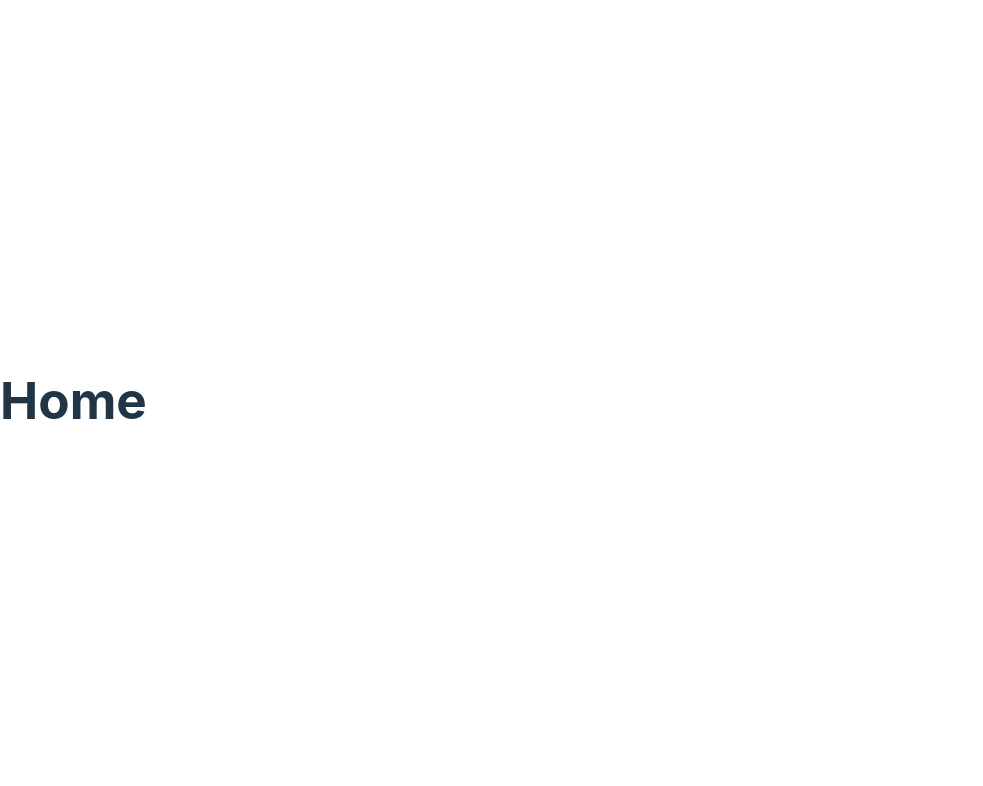
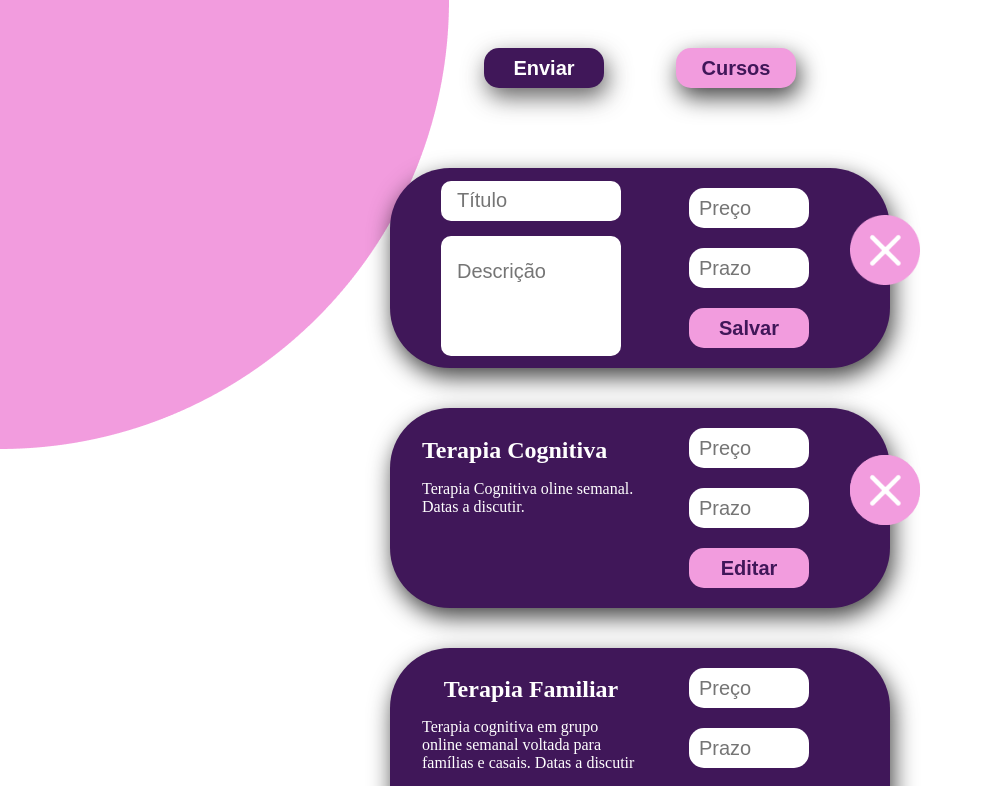
Before and after one commit to DemoDay-Group04/projeto-ama, a React (Vite) app in the folder ama-app/: page / in a window 1280 px wide. Shown: the top 786 px of the page, without its empty margins (0-983 px from the left). Built offline with nearby package versions, Linux system fonts and the light colour scheme.

Commit message:
tela card de serviços

```diff
--- /dev/null
+++ b/ama-app/src/Pages/Card/cardin.modules.css
@@ -0,0 +1,123 @@
+* {
+    box-sizing: border-box;
+    margin: 0;
+    padding: 0;
+}
+
+.card-main {
+    display: flex;
+    width: 80vw;
+    justify-content: space-around;
+    flex-wrap: wrap;
+    gap: 40px;
+}
+
+.card{
+   background-color: #401759;
+    width: 500px;
+    height: 200px;
+    display: flex;
+    justify-content: space-around;
+    padding: 0 2rem;
+    border-radius: 60px;
+    box-shadow: 3px 9px 23px 0px rgba(0,0,0,0.75);
+
+}
+
+.esquerda {
+    width: 50%;
+    display: flex;
+    flex-direction: column;
+    align-items: center;
+    justify-content: center;
+    gap: 15px;
+
+
+}
+
+.esquerda input {
+    width: 180px;
+    height: 40px;
+    padding: 1rem;
+}
+
+.esquerda .descricao {
+    height: 120px;
+    padding-bottom: 4rem;
+}
+
+.direita {
+    width: 50%;
+    display: flex;
+    flex-direction: column;
+    align-items: center;
+    justify-content: center;
+    gap: 20px;
+}
+
+.direita input, button {
+    width: 120px;
+    height: 40px;
+    border: none;
+    border-radius: 15px;
+}
+
+.direita button {
+    background-color: #F29CDE;
+    font-size: 20px;
+    font-weight: bold;
+    color: #401759;
+
+
+}
+
+.direita button:hover {
+    cursor: pointer;
+}
+
+
+
+input {
+    height: 25px;
+    width: 120px;
+    border: none;
+    border-radius: 10px;
+    padding-left: 10px;
+    font-size: 20px;
+}
+.texto_ama{
+    color: white;
+    padding-bottom: 1rem;
+}
+.terapia{
+    color: white;
+    padding-bottom: 4rem;
+
+}
+
+.familia{
+    color: white;
+    padding-bottom: rem;
+}
+.texto_familia{
+    color: white;
+    padding-bottom: 3rem;
+}
+
+.psico{
+    color: white;
+
+}
+.etica{
+    color: white;
+}
+.fechar_card{
+    position: absolute;
+    margin-left: 490px;
+    width: 70px;
+    margin-bottom: 80px;
+  bottom: 195px;
+}
+.topo{
+    bottom: 435px;
+}
--- /dev/null
+++ b/ama-app/src/Pages/Card/index.jsx
@@ -0,0 +1,125 @@
+import '../Card/cardin.modules.css';
+import fechar from '../Servicos/Image/fechar.png';
+export default function Card() {
+   return (
+      <div className='card-main'>
+         <div className='card'>
+
+            <div className='esquerda'>
+               <div className="titulo">
+                  <input type="text" placeholder='Título' />
+               </div>
+               <div className="descricao_card">
+                  <input type="text" placeholder='Descrição' className='descricao' />
+               </div>
+            </div>
+
+            <div className='direita'>
+               <div className="preco_card">
+                  <input type="text" placeholder='Preço' />
+               </div>
+               <div className="prazo_card">
+                  <input type="text" placeholder='Prazo' />
+
+               </div>
+               <div>
+                  <a><button>Salvar</button></a>
+               </div>
+
+            </div>
+
+         </div>
+
+         <div className='card'>
+         <img  className='fechar_card topo' src={fechar} alt="simbolofecharcard" />
+
+            <div className='esquerda'>
+               <div>
+                  <h2 className='texto_ama'> Terapia Cognitiva</h2>
+                  <p className='terapia'>Terapia Cognitiva oline semanal. Datas a discutir.</p>
+                  </div>
+
+            </div>
+
+            <div className='direita'>
+               <div className="preco_card">
+                  <input type="text" placeholder='Preço' />
+               </div>
+               <div className="prazo_card">
+                  <input type="text" placeholder='Prazo' />
+
+               </div>
+               <div>
+                  <a><button>Editar</button></a>
+               </div>
+
+            </div>
+
+         </div>
+
+         <div className='card'>
+         <img  className='fechar_card' src={fechar} alt="simbolofecharcard" />
+            <div className='esquerda'>
+               <div className="titulo">
+               <h2 className='familia'> Terapia Familiar</h2>
+               </div>
+               <div className="descricao_card">
+               <p className='texto_familia'>Terapia cognitiva em grupo online semanal voltada para famílias e casais. Datas a discutir</p>
+               </div>
+            </div>
+
+            <div className='direita'>
+               <div className="preco_card">
+                  <input type="text" placeholder='Preço' />
+               </div>
+               <div className="prazo_card">
+                  <input type="text" placeholder='Prazo' />
+
+               </div>
+               <div>
+                  <a><button>Editar</button></a>
+               </div>
+
+            </div>
+
+         </div>
+
+
+         <div className='card' >
+      <img  className='fechar_card' src={fechar} alt="simbolofecharcard" />
+<div className='esquerda'>
+   <div className="titulo">
+   <h2 className='psico'> PSICOTERAPIA</h2>
+   </div>
+   <div className="descricao_card">
+     <a className='etica'> A Psicoterapia é uma prática que acolhe e compreende as dores da paciente,por meio de técnicas reconhecidas pela ciência, pela prática e ética profissional.</a>
+   </div>
+</div>
+
+<div className='direita'>
+   <div className="preco_card">
+      <input type="text" placeholder='Preço' />
+   </div>
+   <div className="prazo_card">
+      <input type="text" placeholder='Prazo' />
+
+   </div>
+   <div>
+      <a><button>Editar</button></a>
+   </div>
+
+</div>
+
+</div>
+
+
+
+
+
+
+
+
+      </div>
+   )
+
+}
--- a/ama-app/src/Pages/Home/index.jsx
+++ /dev/null
@@ -1,9 +0,0 @@
-
-
-export default function Home () {
-    return (
-        <div>
-            <h1>Home</h1>
-        </div>
-    )
-}
--- /dev/null
+++ b/ama-app/src/Pages/Servicos/Servi.modules.css
@@ -0,0 +1,47 @@
+.main {
+    background-image: url(./Image/circulo.png);
+    background-repeat: no-repeat;
+    display: flex;
+    flex-direction: column;
+    align-items: center;
+    height: 100vh;
+}
+
+button {
+    font-size: 20px;
+    font-weight: bold;
+}
+
+.enviar{
+    background-color: #401759;
+    color: white;
+    box-shadow: 3px 9px 23px 0px rgba(49, 48, 48, 0.75);
+
+
+}
+
+.cursos{
+
+    background-color: #F29CDE;
+    color: #401759;
+    box-shadow: 3px 9px 23px 0px rgba(0,0,0,0.75);
+
+}
+
+
+
+.botoes {
+    display: flex;
+    width: 30%;
+    justify-content: space-around;
+    margin-top: 3rem;
+    margin-bottom: 5rem;
+
+
+
+}
+
+.cards {
+    margin-top: 5rem;
+
+}
--- /dev/null
+++ b/ama-app/src/Pages/Servicos/index.jsx
@@ -0,0 +1,28 @@
+
+import './Servi.modules.css'
+import Card from '../Card/index';
+
+
+export default function Servicos() {
+    return (
+        <div className='main'>
+
+            <div className='botoes'>
+
+                <div>
+                    <a> <  button className='enviar'> Enviar </button></a>
+                </div>
+                <div>
+                    <  button className='cursos'> Cursos </button>
+                </div>
+            </div>
+
+
+                <Card> </Card>
+
+
+        </div>
+
+
+    )
+}
--- a/ama-app/src/index.css
+++ /dev/null
@@ -1,69 +0,0 @@
-:root {
-  font-family: Inter, system-ui, Avenir, Helvetica, Arial, sans-serif;
-  line-height: 1.5;
-  font-weight: 400;
-
-  color-scheme: light dark;
-  color: rgba(255, 255, 255, 0.87);
-  background-color: #242424;
-
-  font-synthesis: none;
-  text-rendering: optimizeLegibility;
-  -webkit-font-smoothing: antialiased;
-  -moz-osx-font-smoothing: grayscale;
-  -webkit-text-size-adjust: 100%;
-}
-
-a {
-  font-weight: 500;
-  color: #646cff;
-  text-decoration: inherit;
-}
-a:hover {
-  color: #535bf2;
-}
-
-body {
-  margin: 0;
-  display: flex;
-  place-items: center;
-  min-width: 320px;
-  min-height: 100vh;
-}
-
-h1 {
-  font-size: 3.2em;
-  line-height: 1.1;
-}
-
-button {
-  border-radius: 8px;
-  border: 1px solid transparent;
-  padding: 0.6em 1.2em;
-  font-size: 1em;
-  font-weight: 500;
-  font-family: inherit;
-  background-color: #1a1a1a;
-  cursor: pointer;
-  transition: border-color 0.25s;
-}
-button:hover {
-  border-color: #646cff;
-}
-button:focus,
-button:focus-visible {
-  outline: 4px auto -webkit-focus-ring-color;
-}
-
-@media (prefers-color-scheme: light) {
-  :root {
-    color: #213547;
-    background-color: #ffffff;
-  }
-  a:hover {
-    color: #747bff;
-  }
-  button {
-    background-color: #f9f9f9;
-  }
-}
--- a/ama-app/src/main.jsx
+++ b/ama-app/src/main.jsx
@@ -1,10 +1,12 @@
 import React from 'react'
 import ReactDOM from 'react-dom/client'
-import './index.css'
-import Home from './Pages/Home'
+import Servicos from './Pages/Servicos'
+
 
 ReactDOM.createRoot(document.getElementById('root')).render(
   <React.StrictMode>
-    <Home />
+    <Servicos />
+
+
   </React.StrictMode>,
 )
```
Also changed, not shown: ama-app/src/Pages/Servicos/Image/circulo.png (added), ama-app/src/Pages/Servicos/Image/fechar.png (added).
